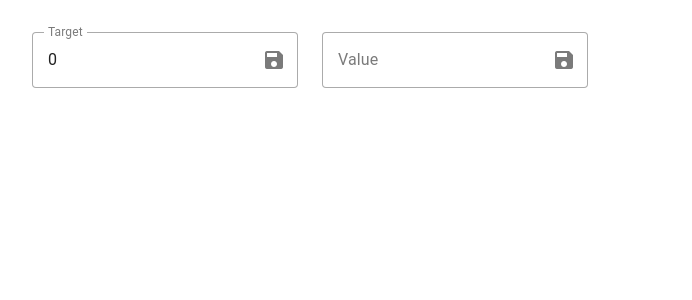
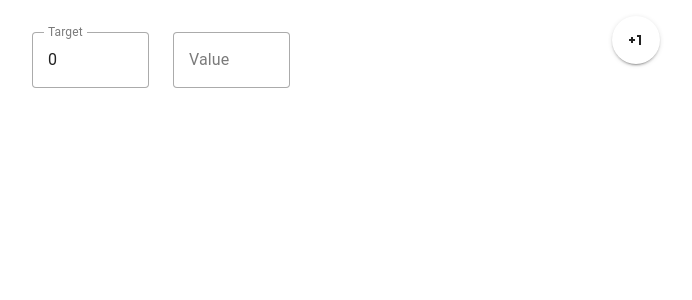
Before and after one commit to entorb/eta-vue, a Vue app: page / in a window 1280 px wide. Shown: the top 300 px of the page, without its empty margins (40-732 px from the left). Built offline with nearby package versions, Linux system fonts and the light colour scheme.

Commit message:
plus-1 button

```diff
--- a/src/App.vue
+++ b/src/App.vue
@@ -7,13 +7,14 @@
           <v-col>
             <InputTargetValue :target="target" @set-target="setTarget" @add-row="addRow" />
           </v-col>
-          <v-col v-if="data.length > 1" align-content="end"> </v-col>
+          <!-- align-content="end" -->
+          <v-col> <Actions @plus-1="plus1" /></v-col>
         </v-row>
         <v-row>
-          <v-col v-if="data.length > 1">
+          <v-col v-if="data.length >= 1">
             <DataTable :data="data" @delete-all-data="deleteAllData" />
           </v-col>
-          <v-col v-if="data.length > 1">
+          <v-col v-if="data.length >= 2">
             <Stats :data="data" :target="target" />
           </v-col>
         </v-row>
@@ -30,6 +31,7 @@ import { defineComponent } from 'vue'
 import InputTargetValue from './components/InputTargetValue.vue'
 import DataTable from './components/DataTable.vue'
 import Stats from './components/Stats.vue'
+import Actions from './components/Actions.vue'
 
 // type DataRow = {
 //   date: Date
@@ -42,6 +44,7 @@ export default defineComponent({
     InputTargetValue,
     DataTable,
     Stats,
+    Actions,
   },
   props: {
     testProp: {
@@ -84,6 +87,18 @@ export default defineComponent({
       this.data.push(row)
       this.updateLocalStorageData()
     },
+    plus1() {
+      const date = new Date()
+      let value = 0
+      if (this.data.length > 0) {
+        const lastValue = this.data[this.data.length - 1].value
+        value = lastValue + 1
+      } else {
+        value = 1
+      }
+      const newRow = { date: date, value: value }
+      this.addRow(newRow)
+    },
     deleteAllData() {
       this.data = []
       localStorage.removeItem('data')
--- /dev/null
+++ b/src/components/Actions.vue
@@ -0,0 +1,13 @@
+<template>
+  <v-btn icon="mdi-numeric-positive-1" v-on:click="$emit('plus-1')"></v-btn>
+</template>
+
+<script lang="ts">
+import { defineComponent } from 'vue'
+export default defineComponent({
+  emits: ['plus-1'],
+  props: {
+    data: { type: Array<{ date: Date; value: number }>, default: [] },
+  },
+})
+</script>
--- a/src/components/InputTargetValue.vue
+++ b/src/components/InputTargetValue.vue
@@ -2,10 +2,10 @@
   <v-container class="align-start">
     <v-row>
       <v-col cols="6" md="3">
+        <!-- :append-inner-icon="'mdi-content-save'" -->
         <v-text-field
           v-model="inputTarget"
           label="Target"
-          :append-inner-icon="'mdi-content-save'"
           variant="outlined"
           type="text"
           @click:append-inner="enterTarget"
@@ -13,10 +13,10 @@
         />
       </v-col>
       <v-col cols="6" md="3">
+        <!-- :append-inner-icon="'mdi-content-save'" -->
         <v-text-field
           v-model="inputValue"
           label="Value"
-          :append-inner-icon="'mdi-content-save'"
           variant="outlined"
           type="text"
           @click:append-inner="enterValue"
```
